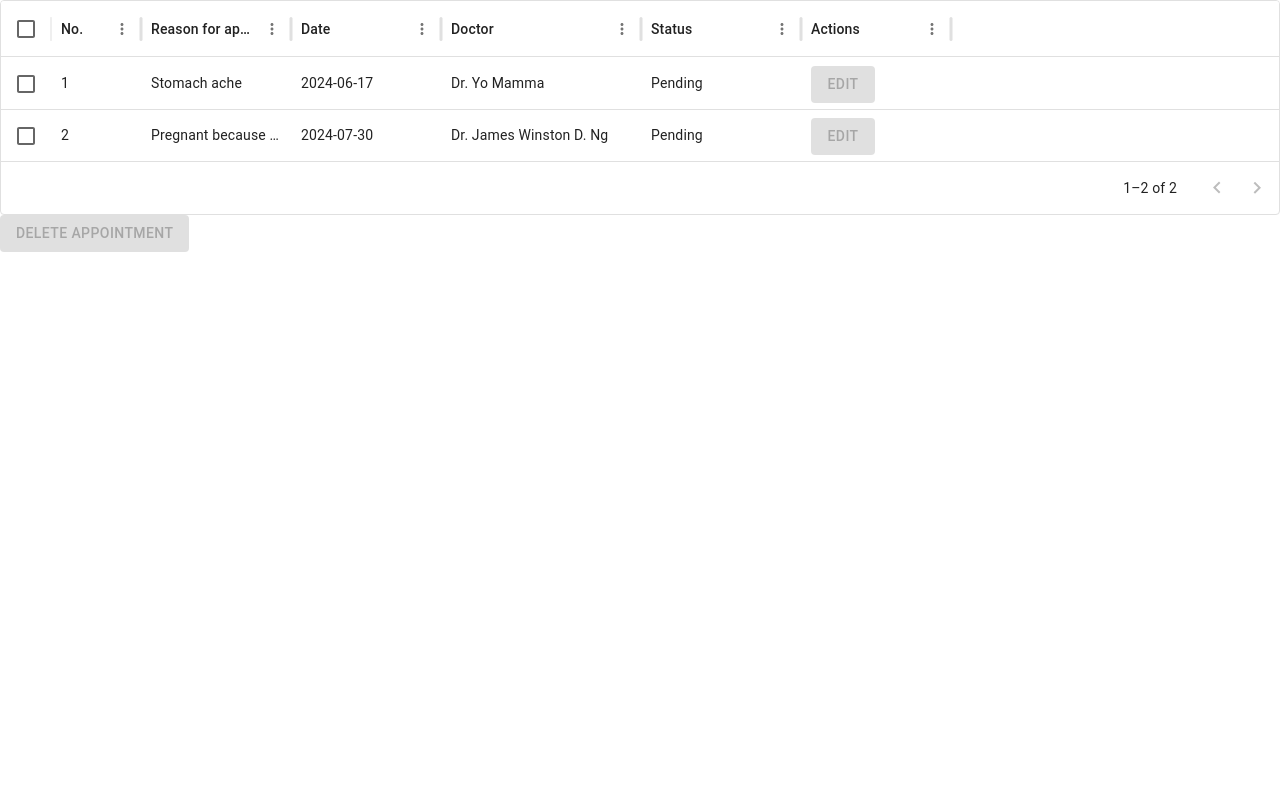
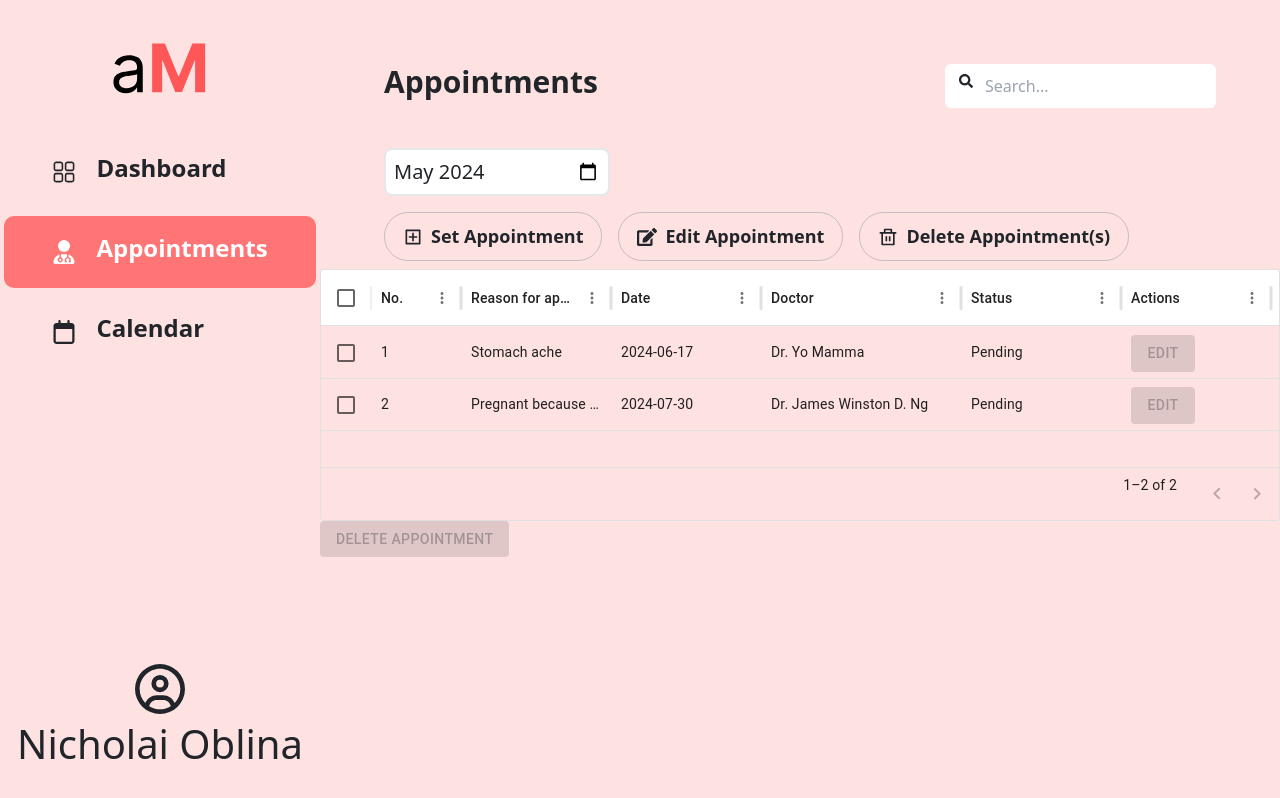
Before and after one commit to Sceyo/AppointMed, a React (Vite) app in the folder frontend/: page /appointments in a window 1280 px wide. Built offline with nearby package versions, Linux system fonts and the light colour scheme.

Commit message:
added delete?

```diff
--- a/frontend/src/components/appointments/ApptTable.jsx
+++ b/frontend/src/components/appointments/ApptTable.jsx
@@ -1,14 +1,16 @@
+// Inside the AppointmentsTable component
+
 import React, { useState } from 'react';
 import { DataGrid } from '@mui/x-data-grid';
 import { Button } from '@mui/material';
+import axios from 'axios';
 
-export default function AppointmentsTable({ onEdit }) {
+export default function AppTable({ onEdit }) {
   const [selectedAppointment, setSelectedAppointment] = useState(null);
-
-  const rows = [
+  const [rows, setRows] = useState([
     { id: 1, reason: 'Stomach ache', date: '2024-06-17', doctor: 'Dr. Yo Mamma', status: 'Pending' },
     { id: 2, reason: 'Pregnant because of James Ng', date: '2024-07-30', doctor: 'Dr. James Winston D. Ng', status: 'Pending' },
-  ];
+  ]);
 
   const handleSelectionChange = (selection) => {
     const appointment = rows.find((row) => row.id === selection[0]);
@@ -17,6 +19,16 @@ export default function AppointmentsTable({ onEdit }) {
 
   const handleEditClick = () => {
     onEdit(selectedAppointment);
+  };
+
+  const handleDeleteAppointment = async () => {
+    try {
+      await axios.delete(`/appointments/${selectedAppointment.id}`);
+      setRows(rows.filter(row => row.id !== selectedAppointment.id));
+      setSelectedAppointment(null);
+    } catch (error) {
+      console.error("Cannot delete it my good sir", error);
+    }
   };
 
   const columns = [
@@ -54,6 +66,14 @@ export default function AppointmentsTable({ onEdit }) {
         disableRowSelectionOnClick
         onRowSelectionModelChange={handleSelectionChange}
       />
+      <Button
+        variant="contained"
+        color="secondary"
+        onClick={handleDeleteAppointment}
+        disabled={!selectedAppointment}
+      >
+        Delete Appointment
+      </Button>
     </div>
   );
 }
--- a/frontend/src/pages/Appointments.jsx
+++ b/frontend/src/pages/Appointments.jsx
@@ -1,79 +1,71 @@
-// Inside the AppointmentsTable component
-
-import React, { useState } from 'react';
-import { DataGrid } from '@mui/x-data-grid';
-import { Button } from '@mui/material';
+import { useState } from 'react';
+import AppointmentsTable from '../components/appointments/ApptTable';
+import Header from '../common/Header';
+import Layout from './Layout';
+import { RiAddBoxLine, RiDeleteBinLine } from 'react-icons/ri';
+import { FaEdit } from 'react-icons/fa';
+import CreateAppt from '../components/appointments/CreateAppt.jsx';
+import EditAppt from '../components/appointments/EditAppt';
 import axios from 'axios';
 
-export default function AppointmentsTable({ onEdit }) {
-  const [selectedAppointment, setSelectedAppointment] = useState(null);
-  const [rows, setRows] = useState([
-    { id: 1, reason: 'Stomach ache', date: '2024-06-17', doctor: 'Dr. Yo Mamma', status: 'Pending' },
-    { id: 2, reason: 'Pregnant because of James Ng', date: '2024-07-30', doctor: 'Dr. James Winston D. Ng', status: 'Pending' },
-  ]);
+export default function AppointmentsPage() {
+  const [month, setMonth] = useState('2024-05');
+  const [isPopupOpen, setIsPopupOpen] = useState(false);
+  const [isEditPopupOpen, setIsEditPopupOpen] = useState(false);
+  const [currentAppointment, setCurrentAppointment] = useState(null);
 
-  const handleSelectionChange = (selection) => {
-    const appointment = rows.find((row) => row.id === selection[0]);
-    setSelectedAppointment(appointment);
+  const handleSetAppointment = () => {
+    setIsPopupOpen(true);
   };
 
-  const handleEditClick = () => {
-    onEdit(selectedAppointment);
+  const handleClosePopup = () => {
+    setIsPopupOpen(false);
   };
 
-  const handleDeleteAppointment = async () => {
-    try {
-      await axios.delete(`/appointments/${selectedAppointment.id}`);
-      setRows(rows.filter(row => row.id !== selectedAppointment.id));
-      setSelectedAppointment(null);
-    } catch (error) {
-      console.error("Cannot delete it my good sir", error);
-    }
+  const handleEditAppointment = (appointment) => {
+    setCurrentAppointment(appointment);
+    setIsEditPopupOpen(true);
   };
 
-  const columns = [
-    { field: 'id', headerName: 'No.', width: 90 },
-    { field: 'reason', headerName: 'Reason for appointment', width: 150 },
-    { field: 'date', headerName: 'Date', width: 150 },
-    { field: 'doctor', headerName: 'Doctor', width: 200 },
-    { field: 'status', headerName: 'Status', width: 160 },
-    {
-      field: 'actions',
-      headerName: 'Actions',
-      width: 150,
-      renderCell: () => (
-        <Button variant="contained" color="primary" onClick={handleEditClick} disabled={!selectedAppointment}>
-          Edit
-        </Button>
-      ),
-    },
-  ];
+  const handleCloseEditPopup = () => {
+    setIsEditPopupOpen(false);
+    setCurrentAppointment(null);
+  };
 
   return (
-    <div>
-      <DataGrid
-        rows={rows}
-        columns={columns}
-        initialState={{
-          pagination: {
-            paginationModel: {
-              pageSize: 5,
-            },
-          },
-        }}
-        pageSizeOptions={[5]}
-        checkboxSelection
-        disableRowSelectionOnClick
-        onRowSelectionModelChange={handleSelectionChange}
-      />
-      <Button
-        variant="contained"
-        color="secondary"
-        onClick={handleDeleteAppointment}
-        disabled={!selectedAppointment}
-      >
-        Delete Appointment
-      </Button>
-    </div>
+    <Layout>
+      <div className='flex flex-1 flex-col bg-slate-50'>
+        <Header title='Appointments' searchType={1} />
+        <div className='flex flex-col px-16' id='appt-action-bar'>
+          <div className='flex flex-1 my-2'>
+            <input
+              type='month'
+              value={month}
+              onChange={(event) => setMonth(event.target.value)}
+              name='appt-month'
+              id='appt-month'
+              className='border-2 border-slate-300 rounded-lg p-2 px-8 text-xl active:border-primary'
+            />
+          </div>
+          <div className='flex flex-row my-2'>
+            <button className='action-btn flex flex-row items-center' onClick={handleSetAppointment}>
+              <RiAddBoxLine size={20} style={{ marginRight: '8px' }} />
+              Set Appointment
+            </button>
+            <button className='action-btn flex flex-row items-center'>
+              <FaEdit size={20} style={{ marginRight: '8px' }} />
+              Edit Appointment
+            </button>
+            <button className='action-btn flex flex-row items-center'>
+              <RiDeleteBinLine size={20} style={{ marginRight: '8px' }} />
+              Delete Appointment(s)
+            </button>
+          </div>
+        </div>
+        <AppointmentsTable onEdit={handleEditAppointment} />
+        <CreateAppt showModal={isPopupOpen} handleClose={handleClosePopup} />
+        <EditAppt showModal={isEditPopupOpen} handleClose={handleCloseEditPopup} appointment={currentAppointment} />
+      </div>
+    </Layout>
   );
 }
```
